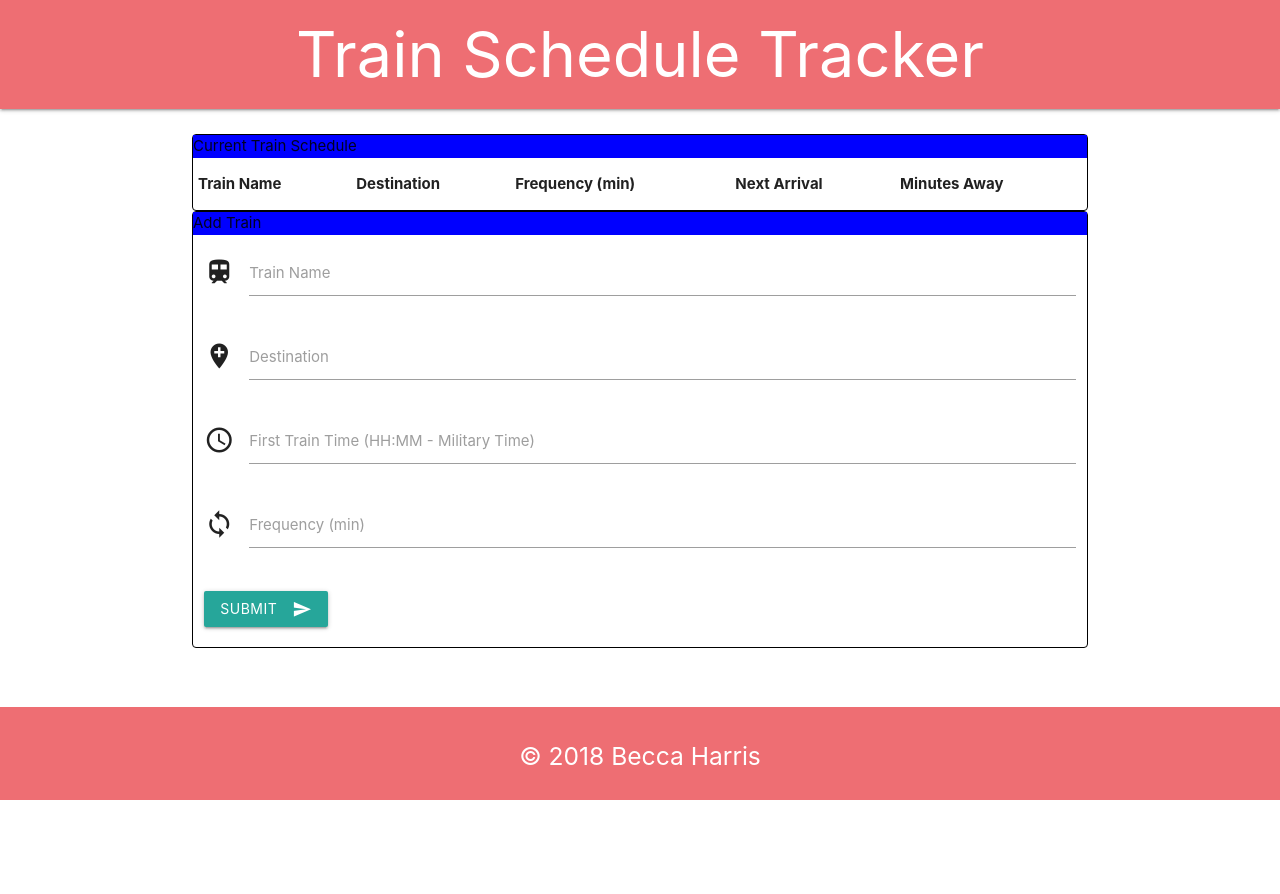
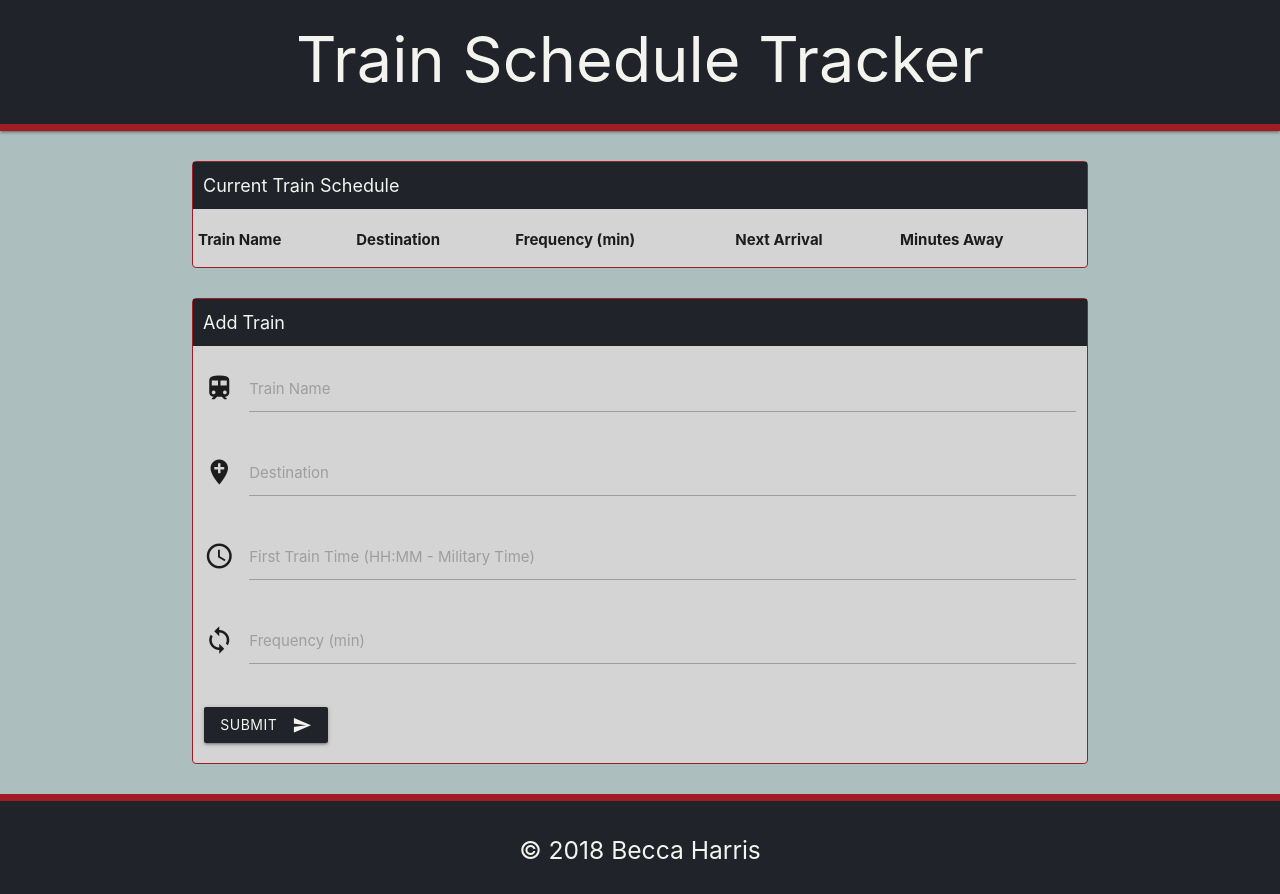
Before and after one commit to beccaharris/train-scheduler, a PHP site: page /train.html in a window 1280 px wide. Before the commit the page ends 800 px from the top, so only its background shows below. Run offline with PHP 8.4, Linux system fonts and the light colour scheme; lists and menus that the app fills with data are empty; some libraries are stand-ins or nearby versions.

Commit message:
style and get everything working

```diff
--- a/assets/css/train.css
+++ b/assets/css/train.css
@@ -3,29 +3,52 @@ body {
   min-height: 100vh;
   flex-direction: column;
   height: 100%;
+  background-color: #ACBEBE;
 }
 main {
   flex: 1 0 auto;
 }
+.nav-extended, .page-footer {
+  background-color: #20232A
+}
+.nav-extended {
+  border-bottom: 7px solid #A01D26
+}
+.page-footer {
+  border-top: 7px solid #A01D26
+}
 .page-title {
   text-align: center;
   margin-top: 0;
-  padding-top: 20px;
-  padding-bottom: 20px;
+  padding-top: 25px;
+  padding-bottom: 5px;
+  color: #F4F4EF
 }
-.white-text {
+.text {
   text-align: center;
+  color: #F4F4EF
 }
-
+.form, .table  {
+  border: 1px solid #A01D26;
+  border-radius: 4px;
+  background-color: rgb(212, 212, 212);
+}
 .form {
-  border: 1px solid black;
-  border-radius: 4px
+  margin-bottom: 2em;
 }
 .table {
   border-collapse: separate !important;
-  border: 1px solid black;
-  border-radius: 4px
+  margin-bottom: 2em;
+  margin-top: 2em;
 }
 .fake-panel-header {
-  background-color: blue;
+  padding: 10px;
+  font-size: 18px;
+  background-color: #20232A;
+  color: #F4F4EF;
+  margin-bottom: 5px;
 }
+.waves-light, .waves-light:hover, .waves-light:focus {
+  color: #F4F4EF;
+  background-color: #20232A
+}
--- a/assets/javascript/train.js
+++ b/assets/javascript/train.js
@@ -47,7 +47,7 @@ $(document).ready(function() {
 
     // Get the minutes until the next train //
     var trainFrequency = parseInt(trainFrequency)
-    var trainTimeConverted = moment(trainTime, 'HH:mm').subtract(1, 'years');
+    var trainTimeConverted = moment(trainTime, 'hh:mm A').subtract(1, 'years');
     var currentTime = moment();
     var diffTime = moment().diff(moment(trainTimeConverted), 'minutes');
     var tRemainder = diffTime % trainFrequency;
@@ -55,7 +55,7 @@ $(document).ready(function() {
 
     // Calculate the next train time //
     var nextTrainTime = moment().add(minutesTillTrain, 'minutes');
-    var nextTrainTimePretty = moment(nextTrainTime).format('hh:mm')
+    var nextTrainTimePretty = moment(nextTrainTime).format('hh:mm A')
 
     $('#train-table > tbody').append(
       '<tr>' +
--- a/train.html
+++ b/train.html
@@ -85,7 +85,7 @@
   <footer class="page-footer">
     <div class="container">
       <div class="row">
-        <h5 class="white-text">&copy; 2018 Becca Harris</h5>
+        <h5 class="text">&copy; 2018 Becca Harris</h5>
       </div>
     </div>
   </footer>
```
Also changed, not shown: assets/images/background2.jpg (added), 3 other files.
